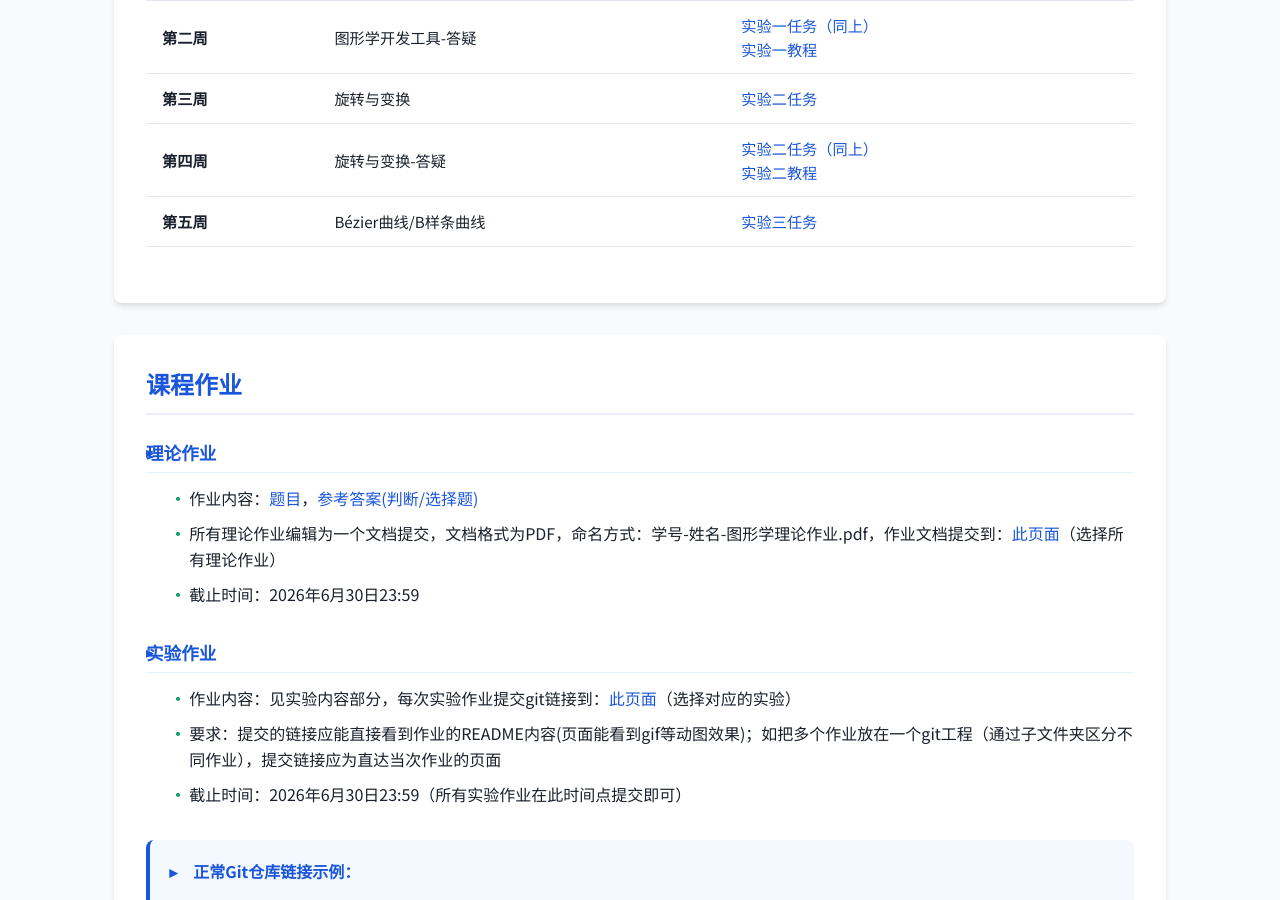
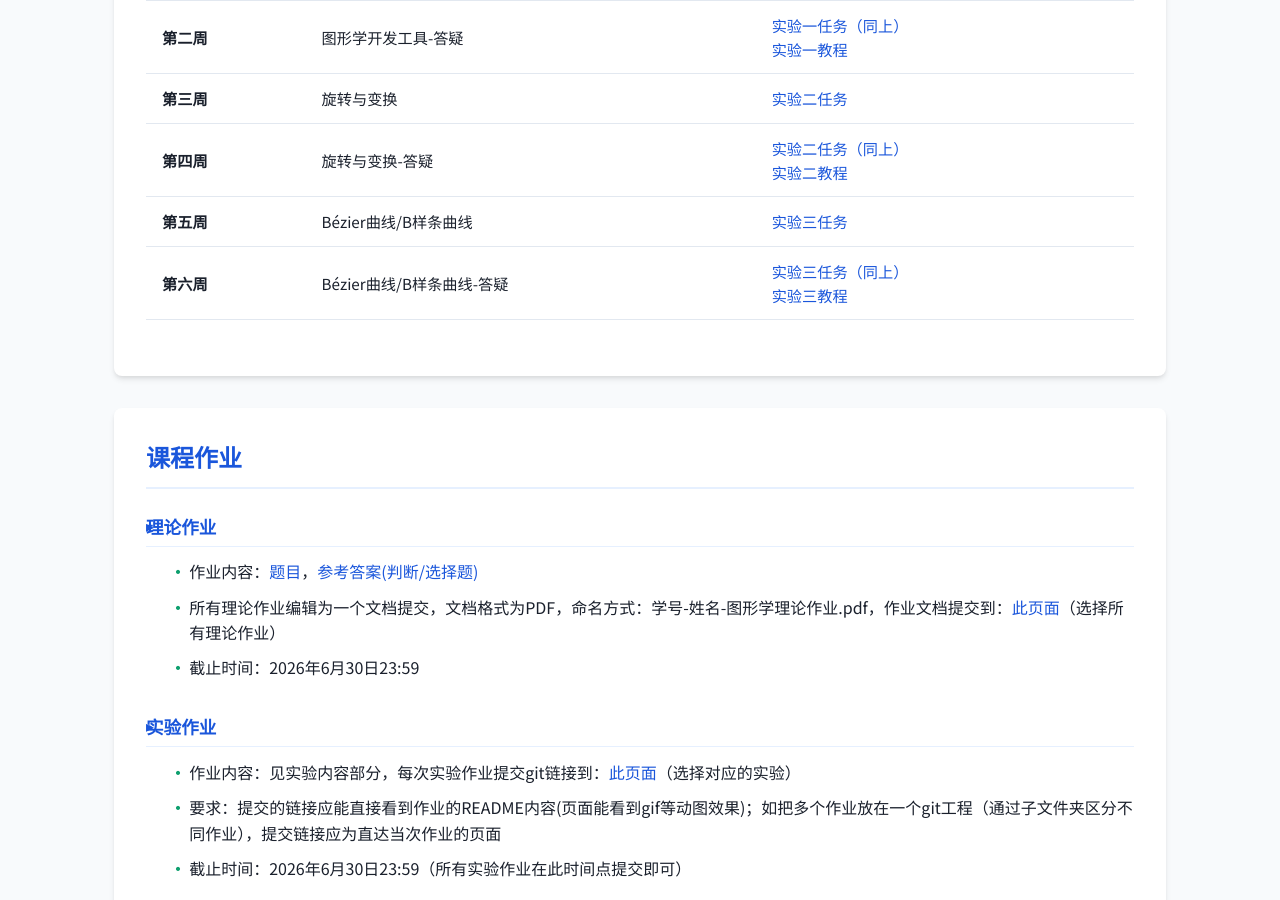
Before and after one commit to zhwinfo/zhwinfo.github.io, a Jekyll site: the page cg/index.html, which Jekyll copies as it is, in a window 1280 px wide and 900 px high, scrolled down 2124 px. Built offline with Jekyll 4.4.1, drawn with Linux system fonts in a browser that asks for light colours.

Commit message:
fast update

```diff
--- a/cg/index.html
+++ b/cg/index.html
@@ -551,6 +551,16 @@
                             </td>
                         </tr>
                     </tbody>
+                    <tbody>
+                        <tr>
+                            <td><strong>第六周</strong></td>
+                            <td>Bézier曲线/B样条曲线-答疑</td>
+                            <td>
+                                <a href="https://bnu-3dv-lab.feishu.cn/wiki/FP4kwXLgmih4xKkde9WcGYkpngf" target="_blank">实验三任务（同上）</a><br>
+                                <a href="https://bnu-3dv-lab.feishu.cn/wiki/XvRdwIAzGi38Cok6jUeclqitnEf" target="_blank">实验三教程</a>
+                            </td>
+                        </tr>
+                    </tbody>
                 </table>
             </div>
         </section>
```
